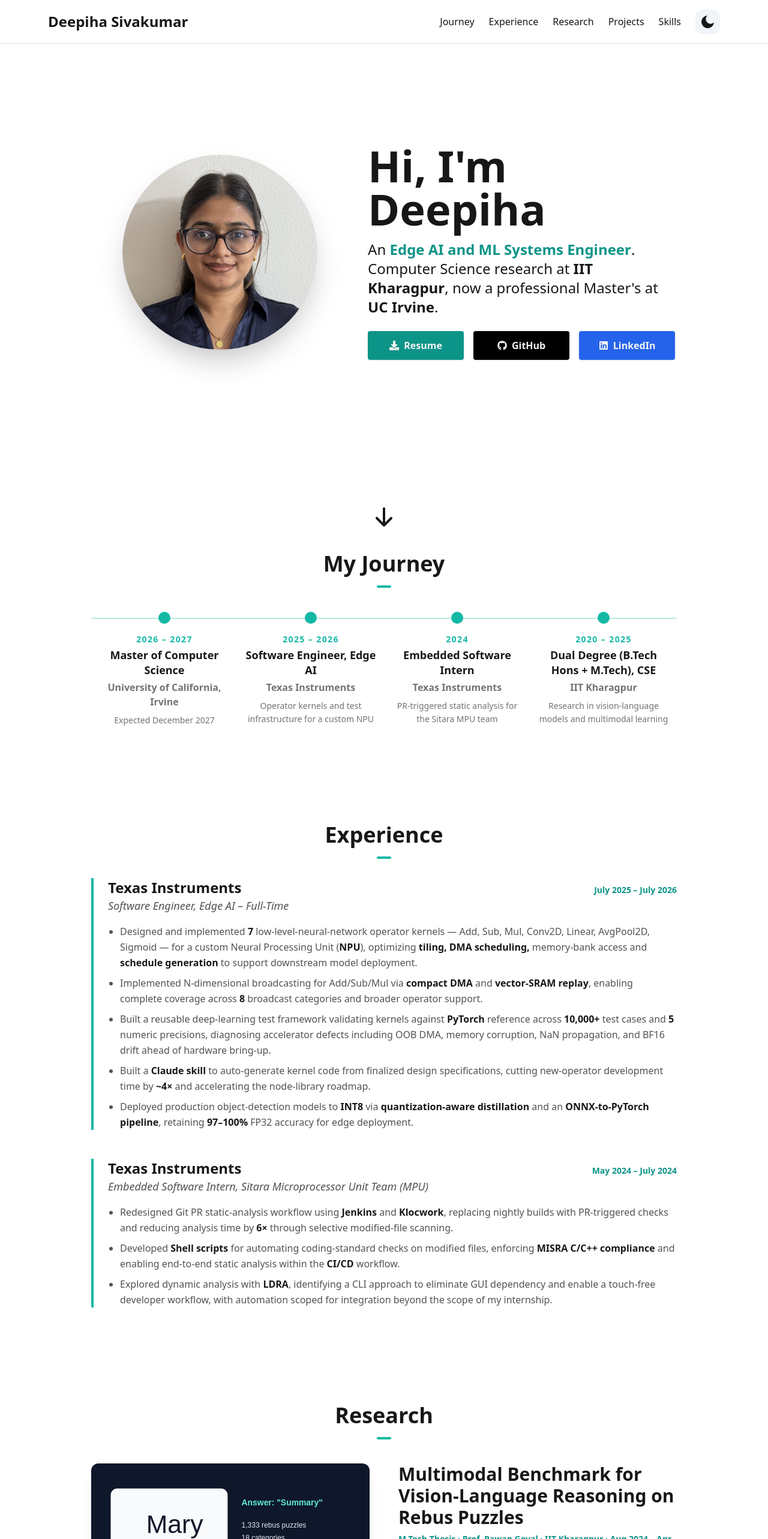
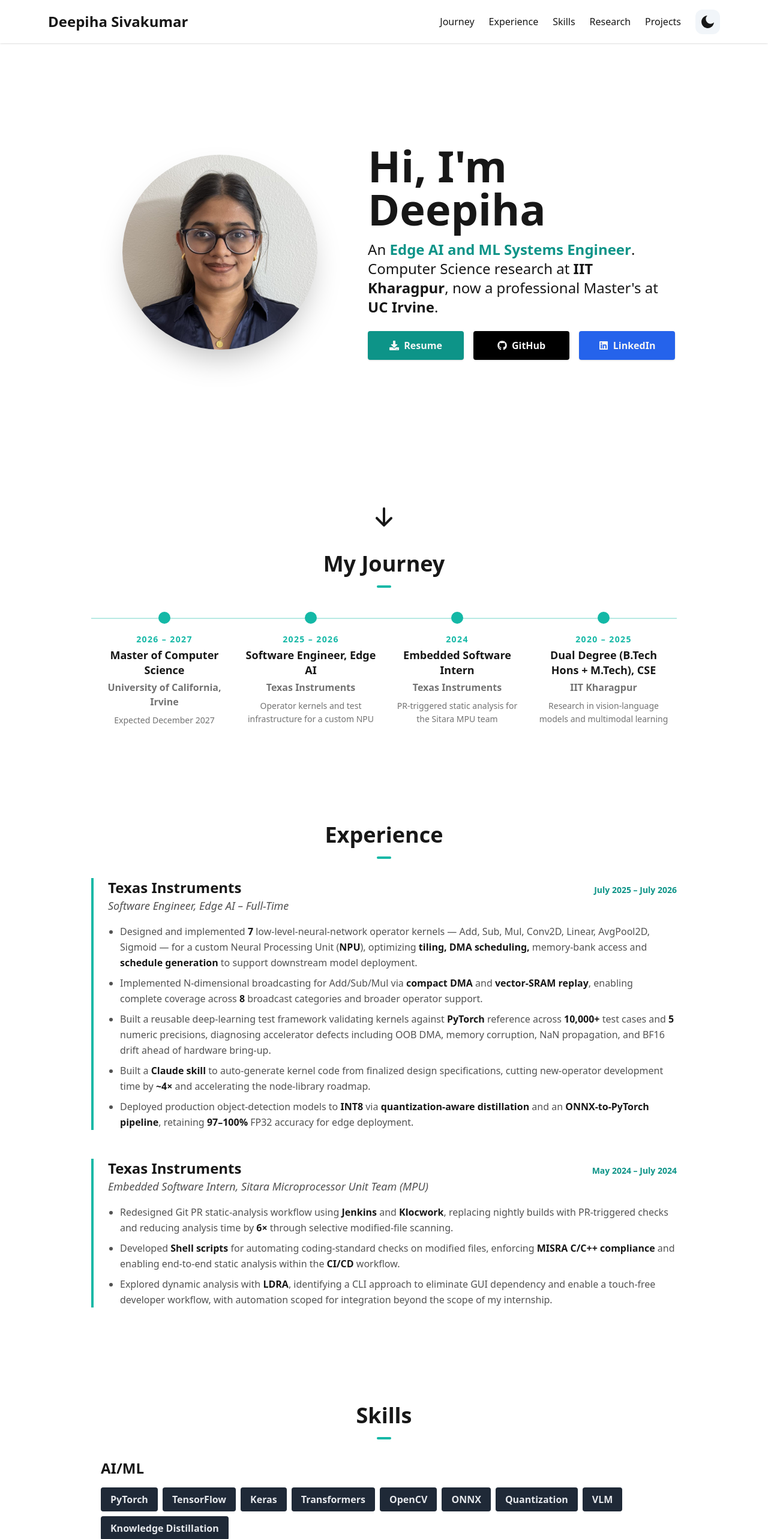
Before and after one commit to deepiha05/portfolio, a Next.js app: page / in a window 1280 px wide. Shown: the top 2566 px of the page at 60% size. Built offline with nearby package versions, Linux system fonts and the light colour scheme.

Commit message:
Move Skills after Experience

```diff
--- a/src/app/page.tsx
+++ b/src/app/page.tsx
@@ -12,9 +12,9 @@ export default function Home() {
       <HeroSection />
       <JourneySection />
       <ExperienceSection />
+      <SkillsSection />
       <ProjectsSection id="research" title="Research" items={research} />
       <ProjectsSection id="projects" title="Projects" items={projects} />
-      <SkillsSection />
       <AwardsSection />
     </main>
   )
--- a/src/components/Navbar.tsx
+++ b/src/components/Navbar.tsx
@@ -9,9 +9,9 @@ import { profile } from "@/data/profile"
 const NAV_ITEMS = [
   { label: "Journey", page: "journey" },
   { label: "Experience", page: "experience" },
+  { label: "Skills", page: "skills" },
   { label: "Research", page: "research" },
   { label: "Projects", page: "projects" },
-  { label: "Skills", page: "skills" },
 ]
 
 export default function Navbar() {
```
